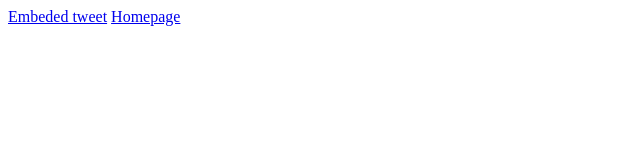
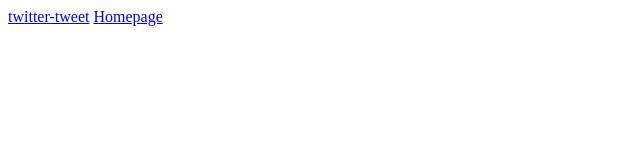
Before and after one commit to Obavictor03/My_First_Portfolio, a plain HTML site: page html_basic/tweets.html in a window 1280 px wide. Shown: the full height of the page, 0-640 px from the left. Drawn offline with Linux system fonts and the light colour scheme.

Commit message:
tweet page

```diff
--- a/html_basic/tweets.html
+++ b/html_basic/tweets.html
@@ -6,7 +6,7 @@
     <title>tweets</title>
 </head>
 <body>
-    <a href="https://twitter.com/Twitter/status/1354143047324299264" target="_blank">Embeded tweet</a>
+    <a href="https://twitter.com/Twitter/status/1354143047324299264" target="_blank">twitter-tweet</a>
     <a href="C:\Users\Obaro\Desktop\My_First_Portfolio\html_basic\index.html" target="_blank">Homepage</a>
 </body>
 </html>
```
